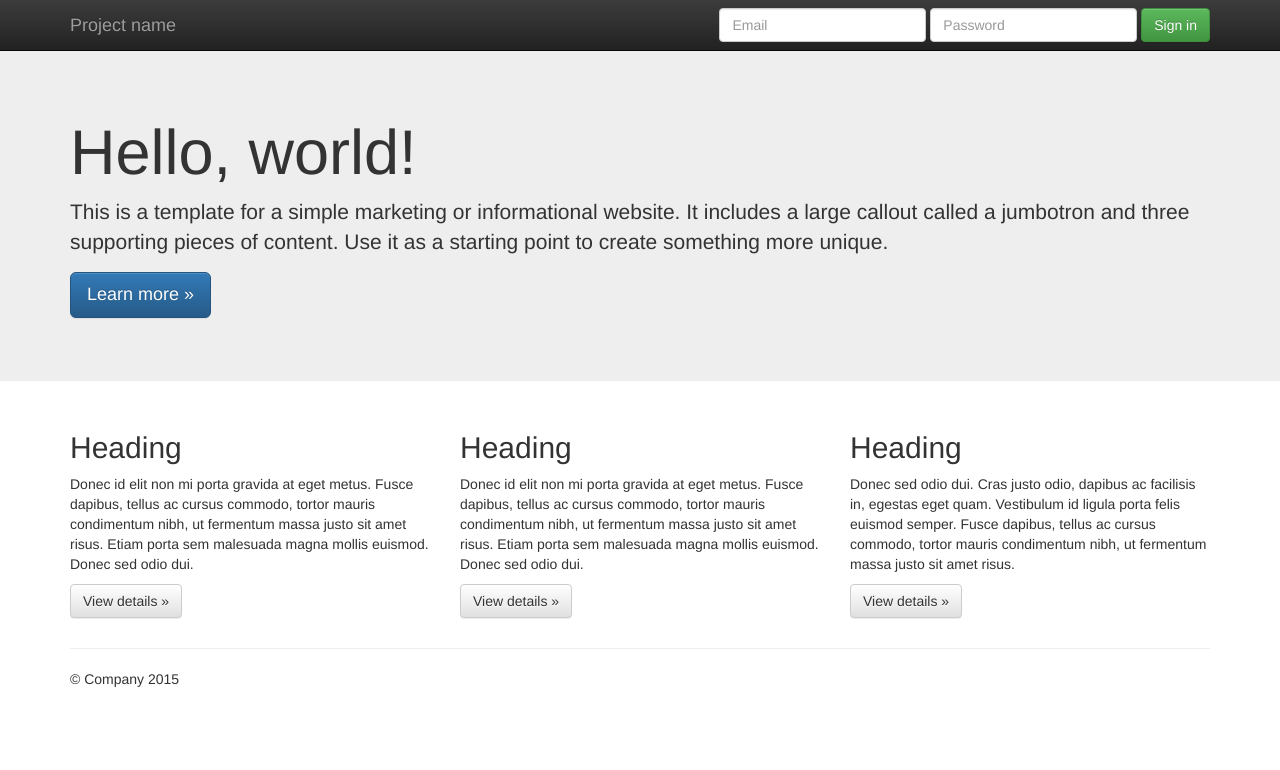
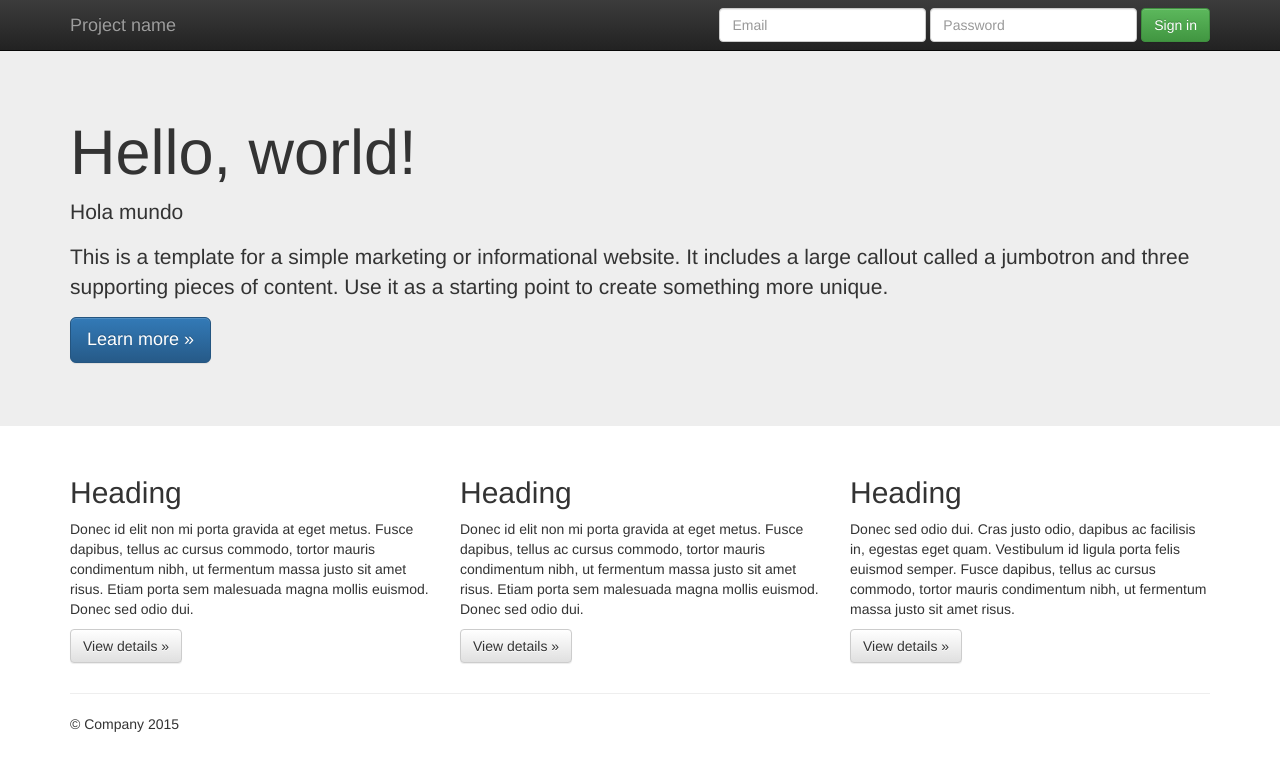
Before and after one commit to Cristinarme/Demo01, a plain HTML site: page index.html in a window 1280 px wide. Drawn offline with nearby package versions, Linux system fonts and the light colour scheme.

Commit message:
Update index.html
Añado Hola mundo

```diff
--- a/index.html
+++ b/index.html
@@ -56,6 +56,7 @@
     <div class="jumbotron">
       <div class="container">
         <h1>Hello, world!</h1>
+          <p> Hola mundo </P>
         <p>This is a template for a simple marketing or informational website. It includes a large callout called a jumbotron and three supporting pieces of content. Use it as a starting point to create something more unique.</p>
         <p><a class="btn btn-primary btn-lg" href="#" role="button">Learn more &raquo;</a></p>
       </div>
```
